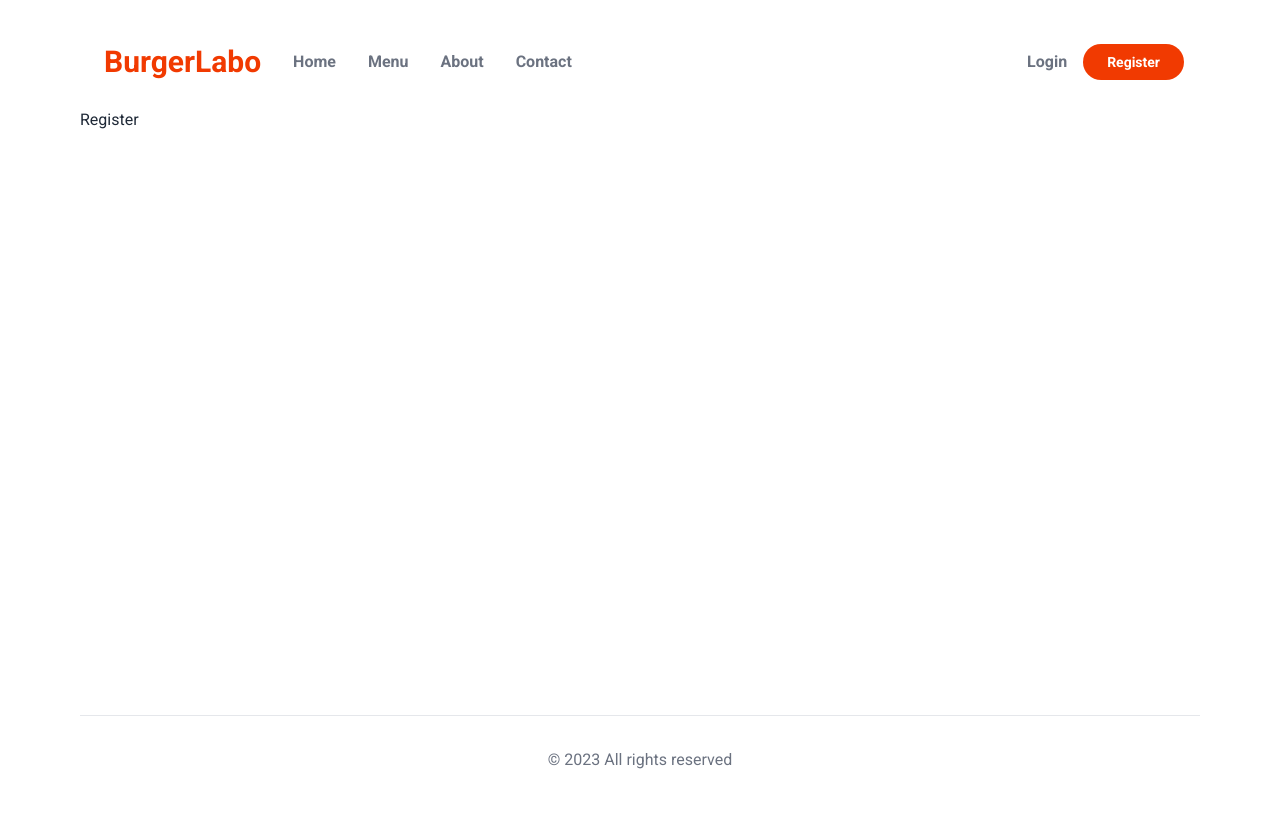
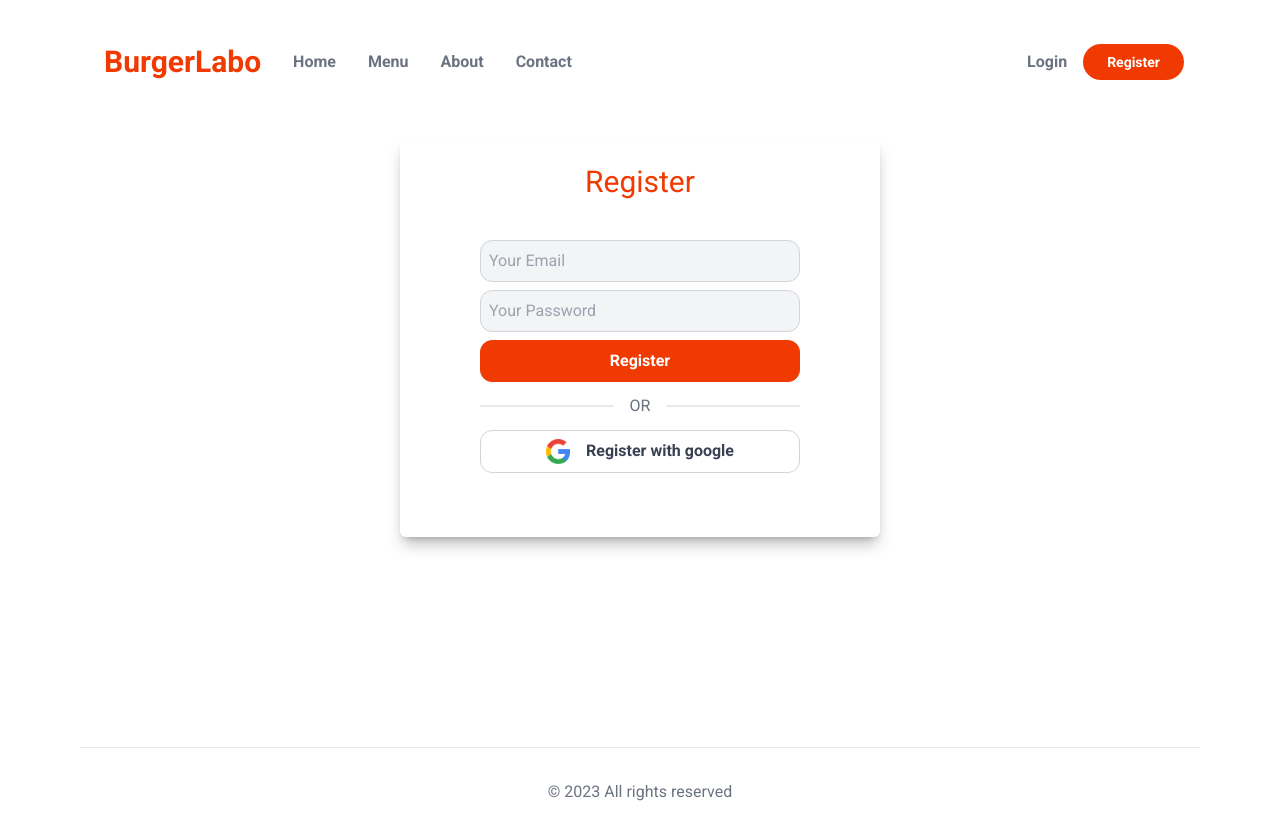
Before and after one commit to yasinarafat4/burger-labo, a Next.js app: page /register in a window 1280 px wide. Shown: the top 840 px of the page. Built offline with nearby package versions, Linux system fonts and the light colour scheme.

Commit message:
Register page added

```diff
--- a/src/app/register/page.jsx
+++ b/src/app/register/page.jsx
@@ -1,10 +1,52 @@
+import Image from "next/image";
+import googleImage from "../../../public/google.png";
+const RegisterPage = () => {
+  return (
+    <section className="mt-8 bg-white shadow-lg shadow-black/25 px-6 py-4 md:pb-16 mx-4 md:mx-36 lg:mx-60 xl:mx-80 rounded-md">
+      <h1 className="text-2xl lg:text-3xl text-center text-primary p-2 mb-8">
+        Register
+      </h1>
+      <form className="max-w-xs mx-auto">
+        <input
+          type="email"
+          name="email"
+          placeholder="Your Email"
+          //   value={email}
+          //    disabled={loginInProgress}
+          //    onChange={ev => setEmail(ev.target.value)}
+        />
+        <input
+          type="password"
+          name="password"
+          placeholder="Your Password"
+          //   value={password}
+          //    disabled={loginInProgress}
+          //    onChange={ev => setPassword(ev.target.value)}
+        />
+        <button
+          // disabled={loginInProgress}
+          type="submit"
+        >
+          Register
+        </button>
+        <div className="divider text-gray-500">OR</div>
+        <button
+          type="button"
+          // onClick={() => signIn('google', {callbackUrl: '/'})}
 
-const RegisterPage = () => {
-    return (
-        <div>
-            Register
-        </div>
-    );
+          className="flex gap-4 justify-center"
+        >
+          <Image
+            src={googleImage}
+            alt={"Google Login"}
+            width={24}
+            height={24}
+          />
+          Register with google
+        </button>
+      </form>
+    </section>
+  );
 };
 
 export default RegisterPage;
```
